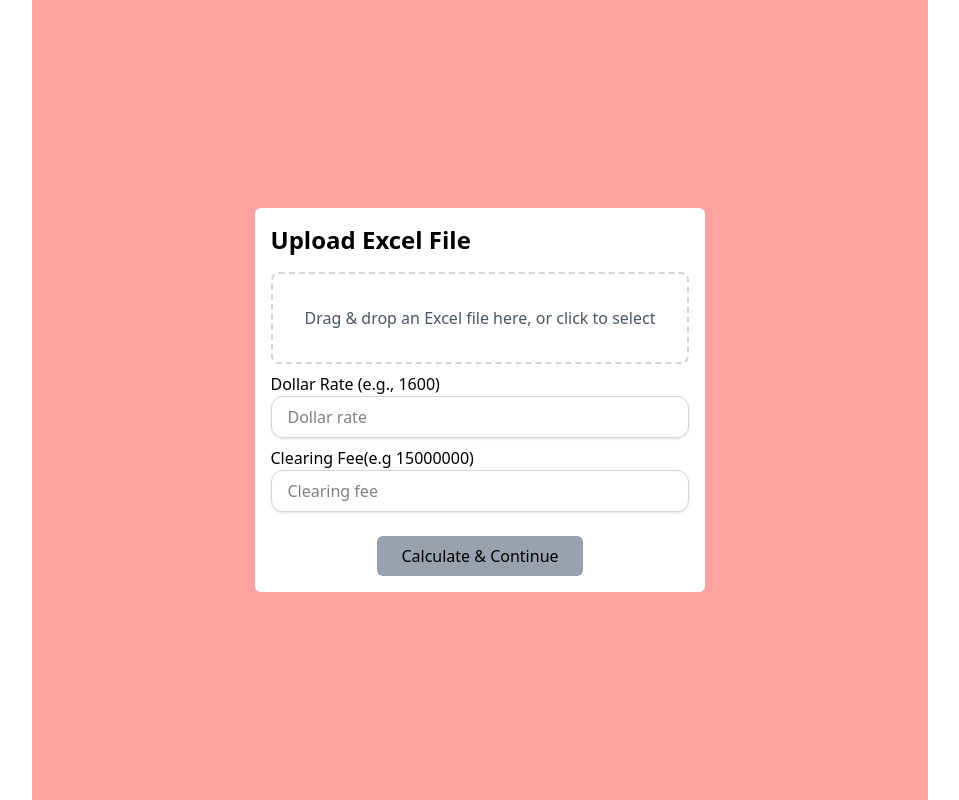
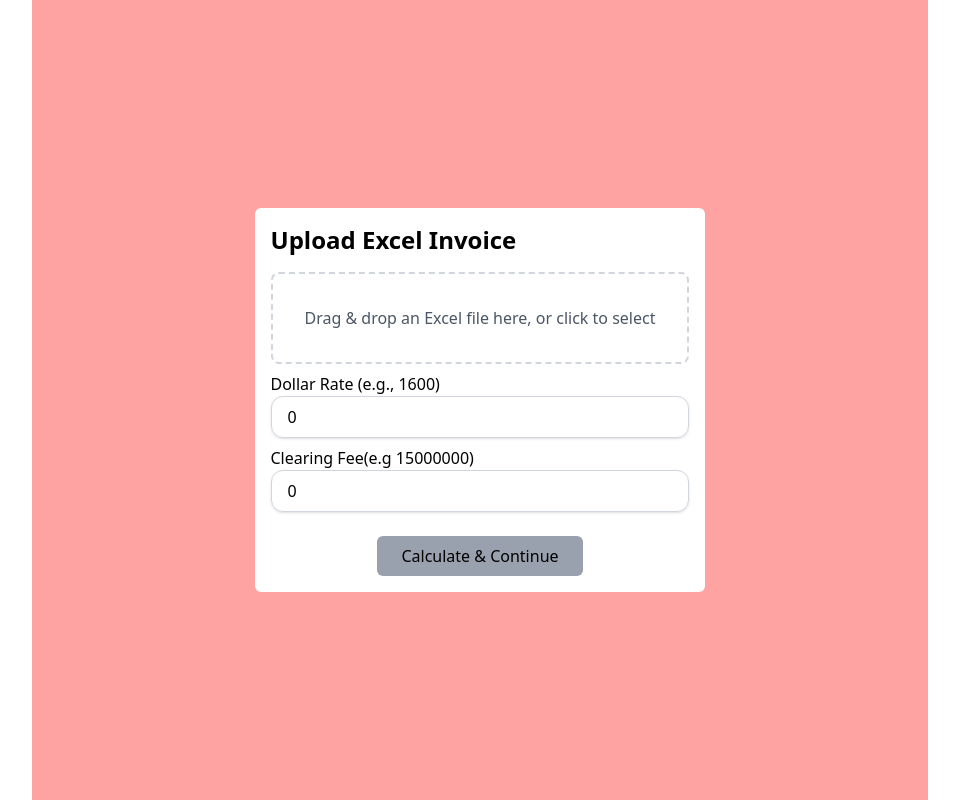
Before and after one commit to Kkebuka/Invoice-automation, a React (Vite) app: page / in a window 1280 px wide. Shown: the whole page, without its empty margins (160-1119 px from the left). Built offline with nearby package versions, Linux system fonts and the light colour scheme.

Commit message:
minor change

```diff
--- a/src/components/DownloadPage.tsx
+++ b/src/components/DownloadPage.tsx
@@ -65,20 +65,25 @@ export default function DownloadPage({
   };
 
   return (
-    <div className="download-container">
-      <h1>Your Calculation is Ready</h1>
+    <div className="download-container p-4">
+      <h1 className="text-2xl font-bold mb-4">Your Calculation is Ready</h1>
       <p>Processed {items.length} items</p>
+      <div className="border-2 p-2">
+        <h3>Summary</h3>
+        <p>Sea Freight: {totals.seaFreight}</p>
+        <p>SONCAP Fee: {totals.soncapFee}</p>
+        <p>Total CBM: {totalCbm}</p>
+        <p>Dollar Rate: {formDataValues.dollarRate}</p>
+      </div>
 
-      <button onClick={handleDownload} className="download-btn">
+      <button
+        onClick={handleDownload}
+        className="bg-green-600 hover:bg-green-700 active:scale-95 text-white font-semibold py-2 px-4 rounded-xl shadow-md transition transform duration-150"
+      >
         Download Excel File
       </button>
 
       {/* Optional: Show summary */}
-      <div className="summary">
-        <h3>Summary</h3>
-        <p>Sea Freight: {totals.seaFreight}</p>
-        <p>SONCAP Fee: {totals.soncapFee}</p>
-      </div>
     </div>
   );
 }
--- a/src/components/ExcelParser.tsx
+++ b/src/components/ExcelParser.tsx
@@ -20,10 +20,21 @@ const ExcelParser: React.FC = () => {
 
   const handleChange = (e) => {
     const { name, value } = e.target;
-    setFormDataValues((prevData) => ({
-      ...prevData,
-      [name]: value,
-    }));
+
+    // Remove all non-numeric characters (except .)
+    const rawValue = value.replace(/,/g, "");
+
+    if (!isNaN(rawValue)) {
+      setFormDataValues((prevData) => ({
+        ...prevData,
+        [name]: rawValue,
+      }));
+    }
+  };
+  const formatWithCommas = (value: string | number) => {
+    const num = Number(value);
+    if (isNaN(num)) return "";
+    return num.toLocaleString();
   };
 
   const { getRootProps, getInputProps } = useDropzone({
@@ -161,7 +172,7 @@ const ExcelParser: React.FC = () => {
     <div className="p-4 max-w-4xl mx-auto w-full   bg-red-300  h-screen flex items-center justify-center ">
       {!isCalculating ? (
         <form className="bg-white p-4 rounded-md">
-          <h1 className="text-2xl font-bold mb-4">Upload Excel File</h1>
+          <h1 className="text-2xl font-bold mb-4">Upload Excel Invoice</h1>
 
           {/* File Upload */}
           <div
@@ -182,11 +193,11 @@ const ExcelParser: React.FC = () => {
           <div className="flex flex-col my-2">
             <label htmlFor="dollarRate">Dollar Rate (e.g., 1600)</label>
             <input
-              type="number"
-              name="dollarRate" // Step 3: Set name for the input
+              type="text"
+              name="dollarRate"
               placeholder="Dollar rate"
-              value={formDataValues.dollarRate} // Bind value to state
-              onChange={handleChange} // Bind onChange to handleChange
+              value={formatWithCommas(formDataValues.dollarRate)}
+              onChange={handleChange}
               required
               className="w-full px-4 py-2 border border-gray-300 rounded-xl shadow-sm focus:outline-none focus:ring-2 focus:ring-blue-500 transition"
             />
@@ -194,11 +205,11 @@ const ExcelParser: React.FC = () => {
           <div className="flex flex-col">
             <label htmlFor="clearingFee">Clearing Fee(e.g 15000000)</label>
             <input
-              type="number"
-              name="clearingFee" // Step 3: Set name for the input
+              type="text"
+              name="clearingFee"
               placeholder="Clearing fee"
-              value={formDataValues.clearingFee} // Bind value to state
-              onChange={handleChange} // Bind onChange to handleChange
+              value={formatWithCommas(formDataValues.clearingFee)}
+              onChange={handleChange}
               required
               className="w-full px-4 py-2 border border-gray-300 rounded-xl shadow-sm focus:outline-none focus:ring-2 focus:ring-blue-500 transition"
             />
```
